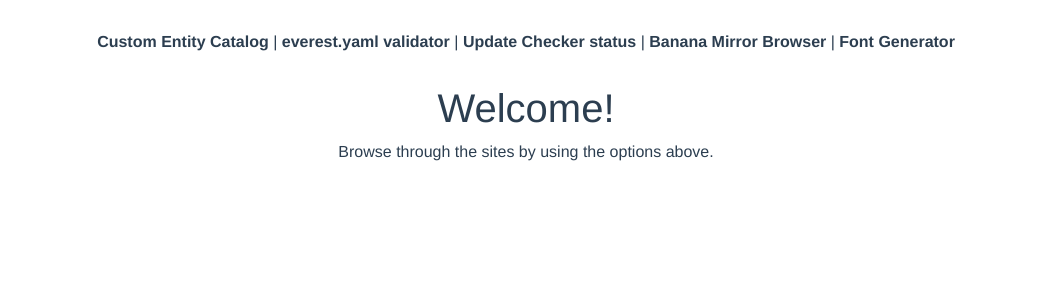
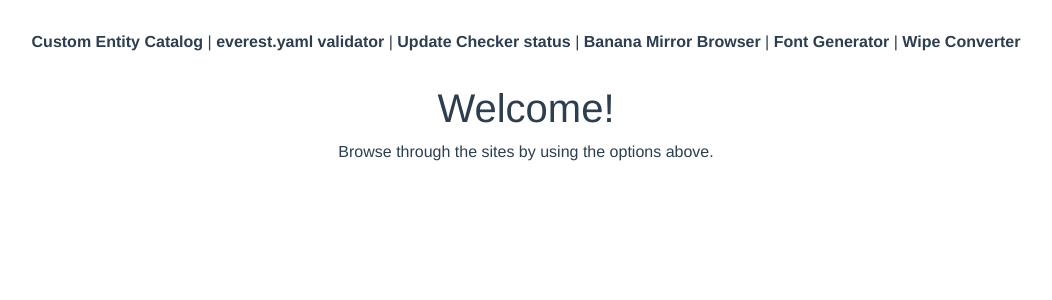
Before and after one commit to max4805/RandomStuffWebsiteJS, a Vue app in the folder front/: page / in a window 1280 px wide. Shown: the top 300 px of the page, without its empty margins (114-1166 px from the left). Built offline with nearby package versions, Linux system fonts and the light colour scheme.

Commit message:
Added Wipe Converter to navbar

```diff
--- a/front/src/App.vue
+++ b/front/src/App.vue
@@ -23,6 +23,8 @@
       <a href="https://max480-random-stuff.appspot.com/celeste/font-generator"
         >Font Generator</a
       >
+      <span class="sep"> | </span>
+      <router-link to="/wipe-converter">Wipe Converter</router-link>
     </div>
     <router-view />
   </div>
```
